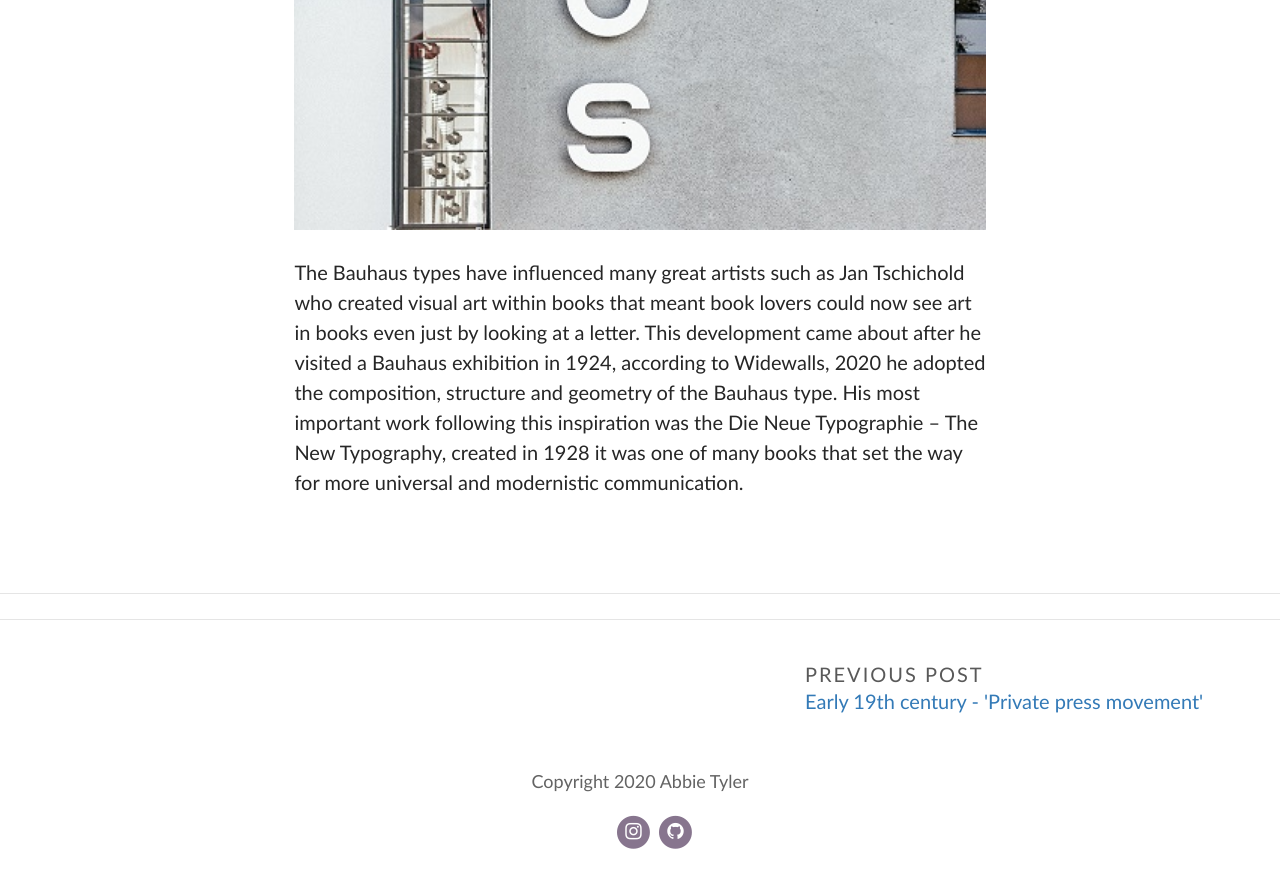
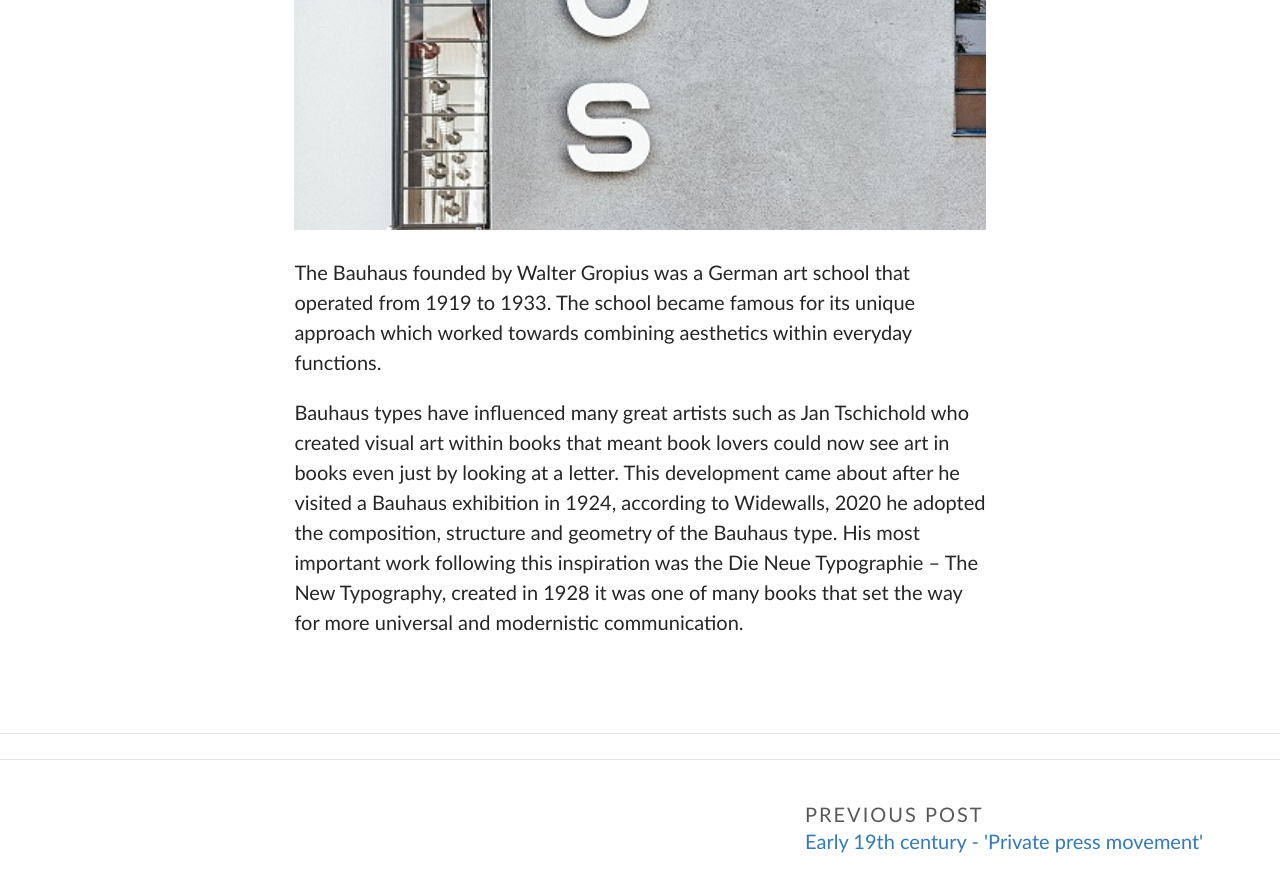
Before and after one commit to horsemad101/Typography, a Jekyll site: the page built from _posts/2020-11-15-early-modernist-typography.md, in a window 1280 px wide and 900 px high, scrolled down 1490 px. Shown: the top 892 px of the window. Built offline with Jekyll 4.4.1, drawn with Linux system fonts in a browser that asks for light colours; some web fonts are replaced; comment, search, counter and statistics services are not loaded.

Commit message:
Update Post “2020-11-15-early-modernist-typography”

```diff
--- a/_posts/2020-11-15-early-modernist-typography.md
+++ b/_posts/2020-11-15-early-modernist-typography.md
@@ -11,4 +11,6 @@ One of the most memorable and influential people of this time was the last Bauha
 
 ![](../uploads/ross-sokolovski-juhbj2zv5he-unsplash-sml.jpg "Image of the Bauhaus building in Germany")
 
-The Bauhaus types have influenced many great artists such as Jan Tschichold who created visual art within books that meant book lovers could now see art in books even just by looking at a letter. This development came about after he visited a Bauhaus exhibition in 1924, according to Widewalls, 2020 he adopted the composition, structure and geometry of the Bauhaus type. His most important work following this inspiration was the Die Neue Typographie – The New Typography, created in 1928 it was one of many books that set the way for more universal and modernistic communication.
+The Bauhaus founded by Walter Gropius was a German art school that operated from 1919 to 1933. The school became famous for its unique approach which worked towards combining aesthetics within everyday functions.
+
+Bauhaus types have influenced many great artists such as Jan Tschichold who created visual art within books that meant book lovers could now see art in books even just by looking at a letter. This development came about after he visited a Bauhaus exhibition in 1924, according to Widewalls, 2020 he adopted the composition, structure and geometry of the Bauhaus type. His most important work following this inspiration was the Die Neue Typographie – The New Typography, created in 1928 it was one of many books that set the way for more universal and modernistic communication.
```
